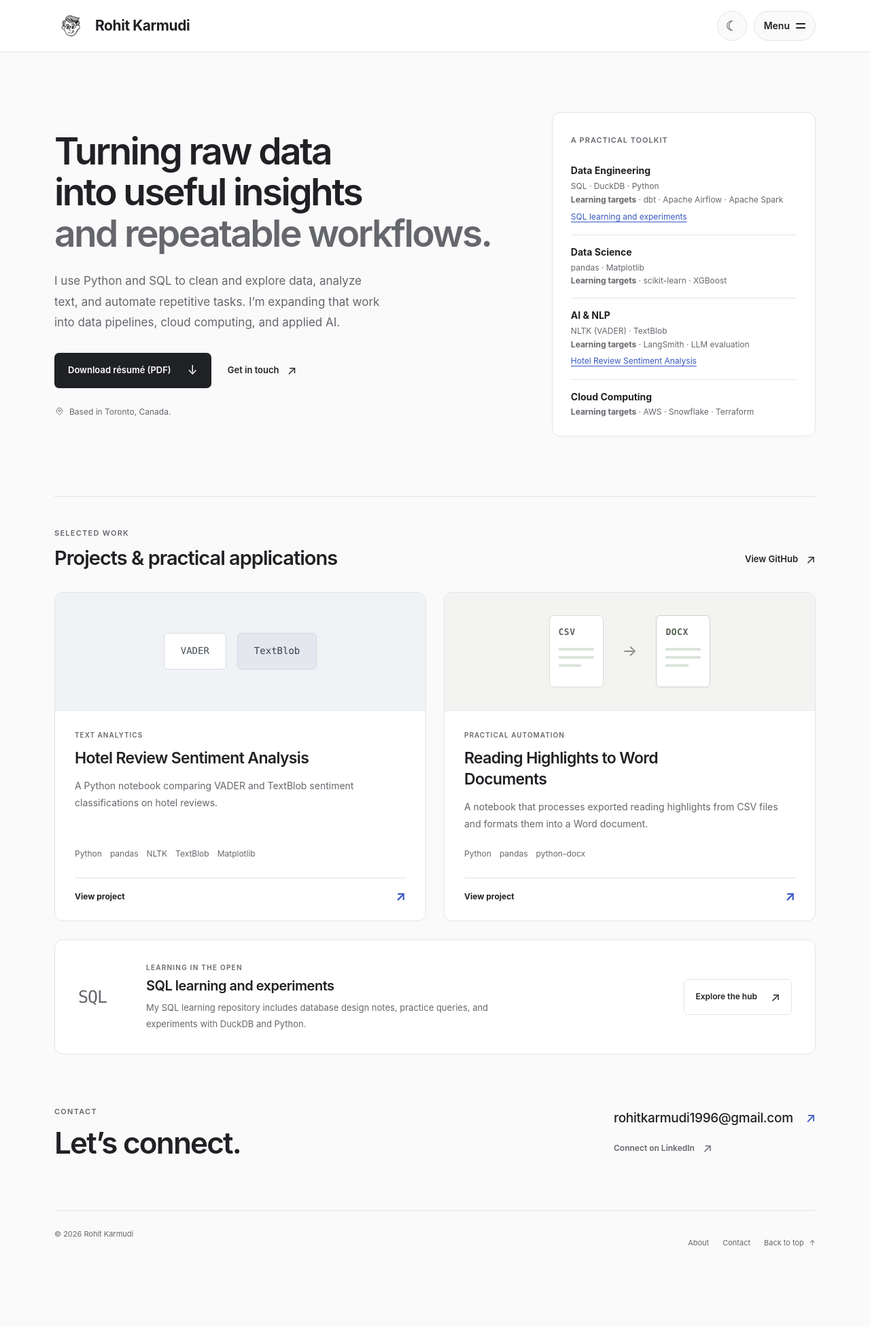
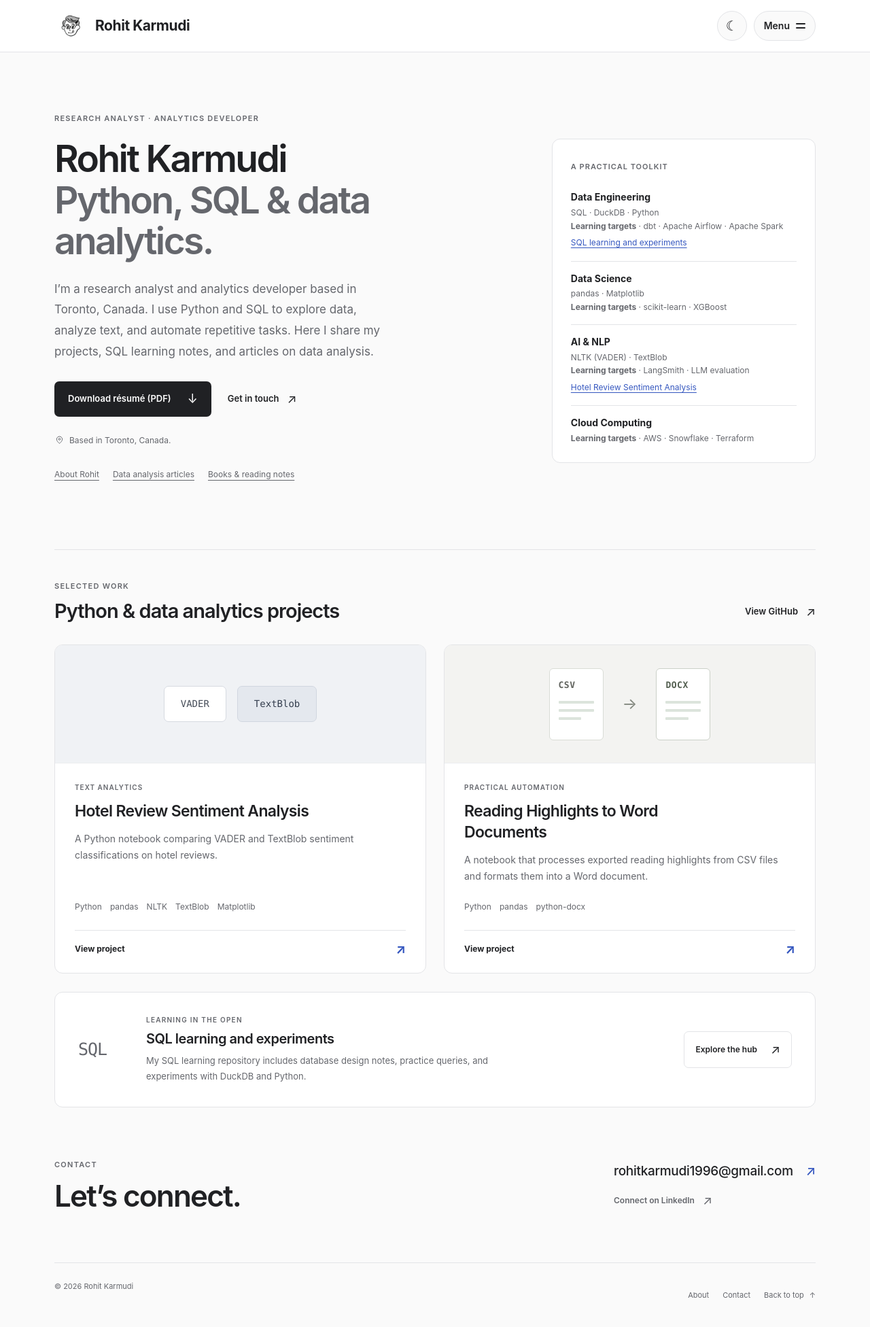
Before and after one commit to rohit196/rohit196.github.io, a Jekyll site: the page built from index.md, in a window 1280 px wide. Shown: the whole page at 68% size. Built offline with Jekyll 4.4.1, drawn with Linux system fonts in a browser that asks for light colours; before the commit the page ends 1875 px from its top, so only the background shows below that.

Commit message:
Improve homepage search visibility and project discovery

```diff
--- a/_config.yml
+++ b/_config.yml
@@ -6,7 +6,7 @@ locale: "en-US"
 title: "Rohit Karmudi"
 subtitle: "Research Analyst | Analytics Developer | AI Enthusiast | Part-time Philosopher"
 name: "Rohit Karmudi"
-description: "Python, SQL and text analytics projects by Rohit Karmudi, based in Toronto. Explore practical tools, articles and reading notes."
+description: "Explore Rohit Karmudi's data analytics portfolio: Python, SQL, sentiment analysis and automation projects. Research analyst based in Toronto, Canada."
 url: "https://rohit196.github.io"
 logo: "/assets/images/logo.png"
 # Add only the content value supplied by each search engine after creating a property.
@@ -31,6 +31,7 @@ featured_posts: true
 #Site Author
 author:
   name: "Rohit Karmudi"
+  job_title: "Research Analyst and Analytics Developer"
   avatar: "/assets/images/avatar.jpg"
   bio: "Research Analyst | Analytics Developer | AI Enthusiast | Part-time Philosopher"
   location: "Toronto, Canada"
--- a/_includes/portfolio-seo.html
+++ b/_includes/portfolio-seo.html
@@ -39,11 +39,27 @@
       "@id": {{ '/#person' | absolute_url | jsonify }},
       "name": {{ site.name | jsonify }},
       "url": {{ '/' | absolute_url | jsonify }},
+      "image": {{ '/assets/images/github-avatar.png' | absolute_url | jsonify }},
+      {% if site.author.job_title %}"jobTitle": {{ site.author.job_title | jsonify }},{% endif %}
+      "homeLocation": {
+        "@type": "Place",
+        "name": {{ site.author.location | jsonify }}
+      },
       "sameAs": [
         "https://github.com/rohit196",
         "https://www.linkedin.com/in/rohit-karmudi/"
       ]
-    }
+    }{% if page.layout == 'portfolio-home' %},
+    {
+      "@type": "ProfilePage",
+      "@id": {{ '/#profile' | absolute_url | jsonify }},
+      "url": {{ seo_url | jsonify }},
+      "name": {{ seo_title | jsonify }},
+      "description": {{ seo_description | jsonify }},
+      "inLanguage": {{ site.locale | jsonify }},
+      "isPartOf": { "@id": {{ '/#website' | absolute_url | jsonify }} },
+      "mainEntity": { "@id": {{ '/#person' | absolute_url | jsonify }} }
+    }{% endif %}
   ]
 }
 </script>
--- a/_layouts/portfolio-home.html
+++ b/_layouts/portfolio-home.html
@@ -4,6 +4,7 @@ layout: portfolio-base
 
 <section class="hero" aria-labelledby="hero-heading">
         <div class="hero-copy">
+          <p class="eyebrow">{{ page.hero.role | escape }}</p>
           <h1 id="hero-heading">{{ page.hero.heading | escape }}<br><span>{{ page.hero.emphasis | escape }}</span></h1>
           <p class="hero-introduction">{{ page.hero.introduction | escape }}</p>
           <div class="hero-actions">
@@ -11,6 +12,11 @@ layout: portfolio-base
             <a class="text-link" href="#contact">Get in touch <span aria-hidden="true">↗</span></a>
           </div>
           <p class="location"><svg viewBox="0 0 20 20" aria-hidden="true"><path d="M15.5 8.2c0 4.2-5.5 8.2-5.5 8.2s-5.5-4-5.5-8.2a5.5 5.5 0 1 1 11 0Z"/><circle cx="10" cy="8" r="1.8"/></svg>{{ page.hero.location | escape }}</p>
+          <nav class="hero-explore" aria-label="Explore the portfolio">
+            <a href="{{ '/about/' | relative_url }}">About Rohit</a>
+            <a href="{{ '/blog/' | relative_url }}">Data analysis articles</a>
+            <a href="{{ '/books/' | relative_url }}">Books &amp; reading notes</a>
+          </nav>
         </div>
         <aside class="toolkit" aria-labelledby="toolkit-title">
           <div class="toolkit-heading"><span class="small-label" id="toolkit-title">A practical toolkit</span></div>
@@ -27,7 +33,7 @@ layout: portfolio-base
 
       <section class="projects-section" id="selected-projects" aria-labelledby="projects-heading">
         <div class="section-heading">
-          <div><p class="eyebrow">Selected work</p><h2 id="projects-heading">Projects &amp; practical applications</h2></div>
+          <div><p class="eyebrow">Selected work</p><h2 id="projects-heading">Python &amp; data analytics projects</h2></div>
           <a class="text-link section-link" href="https://github.com/rohit196">View GitHub <span aria-hidden="true">↗</span></a>
         </div>
         <div class="project-grid">
@@ -50,7 +56,7 @@ layout: portfolio-base
               </div>
               <div class="project-body">
                 <p class="small-label">{{ project.category | escape }}</p>
-                <h3>{{ project.title | escape }}</h3>
+                <h3><a href="{{ project.url | relative_url }}">{{ project.title | escape }}</a></h3>
                 <p class="project-description">{{ project.description | escape }}</p>
                 <ul class="tool-tags" aria-label="Tools used">
                   {% for tool in project.tools %}<li>{{ tool | escape }}</li>{% endfor %}
--- a/assets/css/portfolio.css
+++ b/assets/css/portfolio.css
@@ -86,6 +86,9 @@ h1 span { color: var(--muted); }
 .text-link:hover { color: var(--blue); text-decoration: underline; text-underline-offset: 5px; }
 .location { display: flex; align-items: center; gap: 7px; margin: 25px 0 0; font-size: 12px; color: var(--muted); }
 .location svg { width: 15px; height: 15px; fill: none; stroke: currentColor; stroke-width: 1.3; }
+.hero-explore { display: flex; flex-wrap: wrap; gap: 0 20px; margin-top: 18px; font-size: 12px; color: var(--muted); }
+.hero-explore a { display: inline-flex; align-items: center; min-height: 44px; text-decoration: underline; text-underline-offset: 4px; }
+.hero-explore a:hover { color: var(--blue); }
 .toolkit { background: var(--surface); border: 1px solid var(--line); border-radius: var(--radius); padding: 25px 27px 10px; }
 .toolkit-heading { padding-bottom: 9px; }
 .small-label { margin: 0; font-size: 11px; font-weight: 600; letter-spacing: 1px; text-transform: uppercase; color: var(--muted); }
@@ -119,6 +122,7 @@ h1 span { color: var(--muted); }
 .project-body { display: flex; flex-direction: column; flex: 1; padding: 27px 29px 25px; }
 .project-body .small-label { color: var(--muted); font-size: 10px; margin-bottom: 11px; }
 .project-body h3 { font-size: 23px; line-height: 1.35; font-weight: 600; letter-spacing: -.65px; margin: 0 0 13px; max-width: 360px; }
+.project-body h3 a:hover { color: var(--blue); text-decoration: underline; text-underline-offset: 4px; }
 .project-description { color: var(--muted); font-size: 14px; line-height: 1.75; margin: 0 0 22px; }
 .tool-tags { display: flex; flex-wrap: wrap; gap: 6px 12px; padding: 0; margin: auto 0 25px; list-style: none; }
 .tool-tags li { font-size: 12px; color: var(--muted); }
--- a/index.md
+++ b/index.md
@@ -1,13 +1,14 @@
 ---
 layout: portfolio-home
 title: "Rohit Karmudi"
-seo_title: "Rohit Karmudi | Python, SQL & Analytics Projects"
+seo_title: "Rohit Karmudi | Python, SQL & Data Analytics Portfolio"
 permalink: /
-description: "Python, SQL and text analytics projects by Rohit Karmudi, based in Toronto. Explore practical tools, articles and reading notes."
+description: "Explore Rohit Karmudi's data analytics portfolio: Python, SQL, sentiment analysis and automation projects. Research analyst based in Toronto, Canada."
 hero:
-  heading: "Turning raw data into useful insights"
-  emphasis: "and repeatable workflows."
-  introduction: "I use Python and SQL to clean and explore data, analyze text, and automate repetitive tasks. I’m expanding that work into data pipelines, cloud computing, and applied AI."
+  role: "Research Analyst · Analytics Developer"
+  heading: "Rohit Karmudi"
+  emphasis: "Python, SQL & data analytics."
+  introduction: "I’m a research analyst and analytics developer based in Toronto, Canada. I use Python and SQL to explore data, analyze text, and automate repetitive tasks. Here I share my projects, SQL learning notes, and articles on data analysis."
   location: "Based in Toronto, Canada."
 toolkit:
   - name: "Data Engineering"
```
Also changed, not shown: _pages/about.md (+1 -1 lines), README.md.
